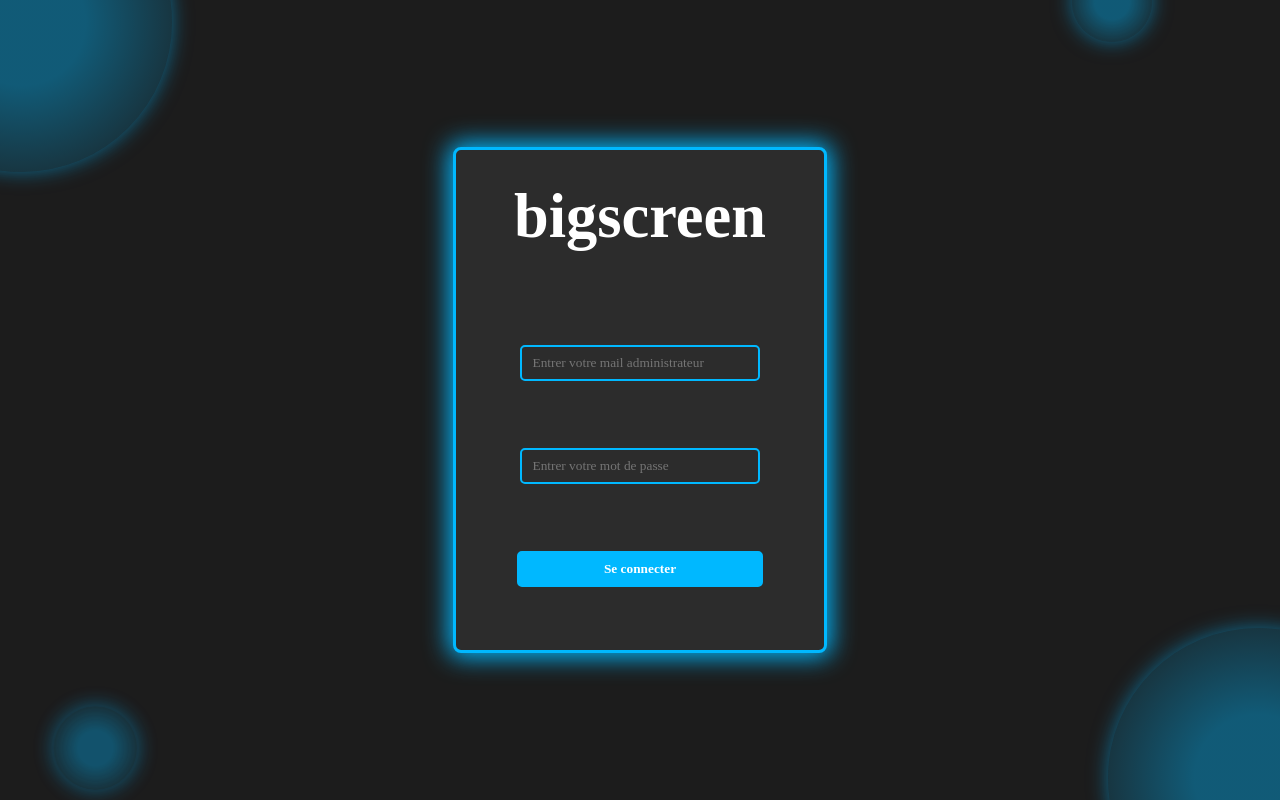
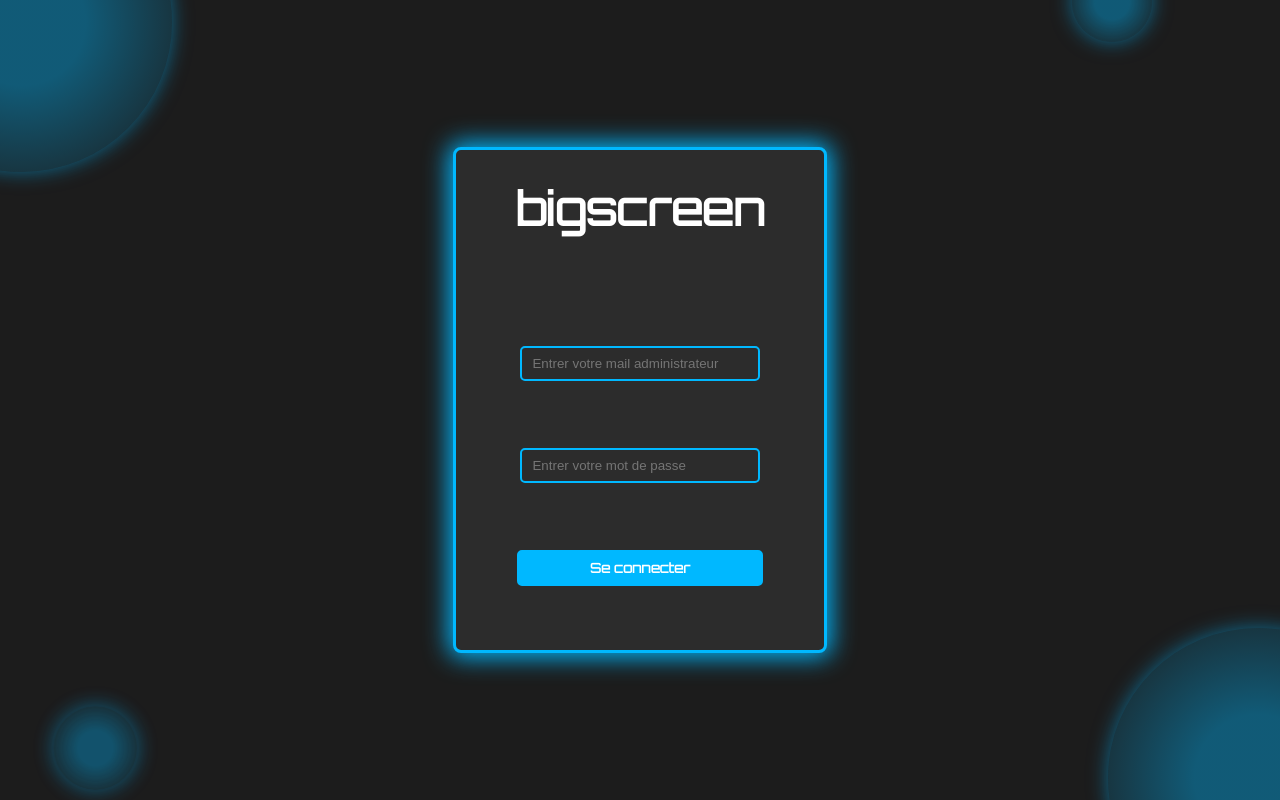
Before and after one commit to Daiki67/bigscreen-survey, a Vue app in the folder frontend_vuejs/: page /administration in a window 1280 px wide. Built offline with nearby package versions, Linux system fonts and the light colour scheme.

Commit message:
chore: add a style for bigscreen title in AnswerForm.vue, Sidebar.vue, LoginView.vue & main.css

```diff
--- a/frontend_vuejs/src/assets/main.css
+++ b/frontend_vuejs/src/assets/main.css
@@ -1,5 +1,8 @@
+ @import url('https://fonts.googleapis.com/css2?family=Orbitron&display=swap');
+
 *{
   padding: 0;
   margin: 0;
-  font-family: 'Times New Roman', Times, serif;
+  /* font-family: 'Times New Roman', Times, serif; */
+  /* font-family: 'Orbitron', sans-serif; */
 }
--- a/frontend_vuejs/src/components/AdminComponents/Sidebar.vue
+++ b/frontend_vuejs/src/components/AdminComponents/Sidebar.vue
@@ -244,8 +244,9 @@
 }
 
 .SidebarDivLogo div h2 {
-  font-size: 3.2rem;
+  font-size: 2.5rem;
   color: #fff;
+  font-family: 'Orbitron', sans-serif;
 }
 
 .SidebarItems {
@@ -340,7 +341,7 @@
     justify-content: center;
     font-size: 1.8rem;
     margin-left: 20px;
-    font-family: 'Times New Roman', Times, serif;
+    font-family: 'Orbitron', sans-serif;
   }
 
   .routerlink {
--- a/frontend_vuejs/src/components/AnswerForm.vue
+++ b/frontend_vuejs/src/components/AnswerForm.vue
@@ -161,7 +161,8 @@
     width: 35%;
     height: 20%;
     color: #fff;
-    font-size: 2.5rem;
+    font-size: 2.2rem;
+    font-family: 'Orbitron', sans-serif;
   }
 
   .LogoContainerSpanDiv {
--- a/frontend_vuejs/src/views/administration/LoginView.vue
+++ b/frontend_vuejs/src/views/administration/LoginView.vue
@@ -137,9 +137,9 @@
   display: flex;
   justify-content: center;
   align-items: center;
-  font-size: 2.6rem;
+  font-size: 1.9rem;
   color: #fff;
-  /*font-family: "Neue Haas Grotesk Display Pro - 55 Roman", "Zen Kaku Gothic New - Regular", sans-serif;*/
+  font-family: 'Orbitron', sans-serif;
 }
 
 form {
@@ -171,6 +171,7 @@
   background-color: #00b8ff;
   transition: all 0.2s;
   font-weight: bold;
+  font-family: 'Orbitron', sans-serif;
 }
 
 form button:hover {
```
